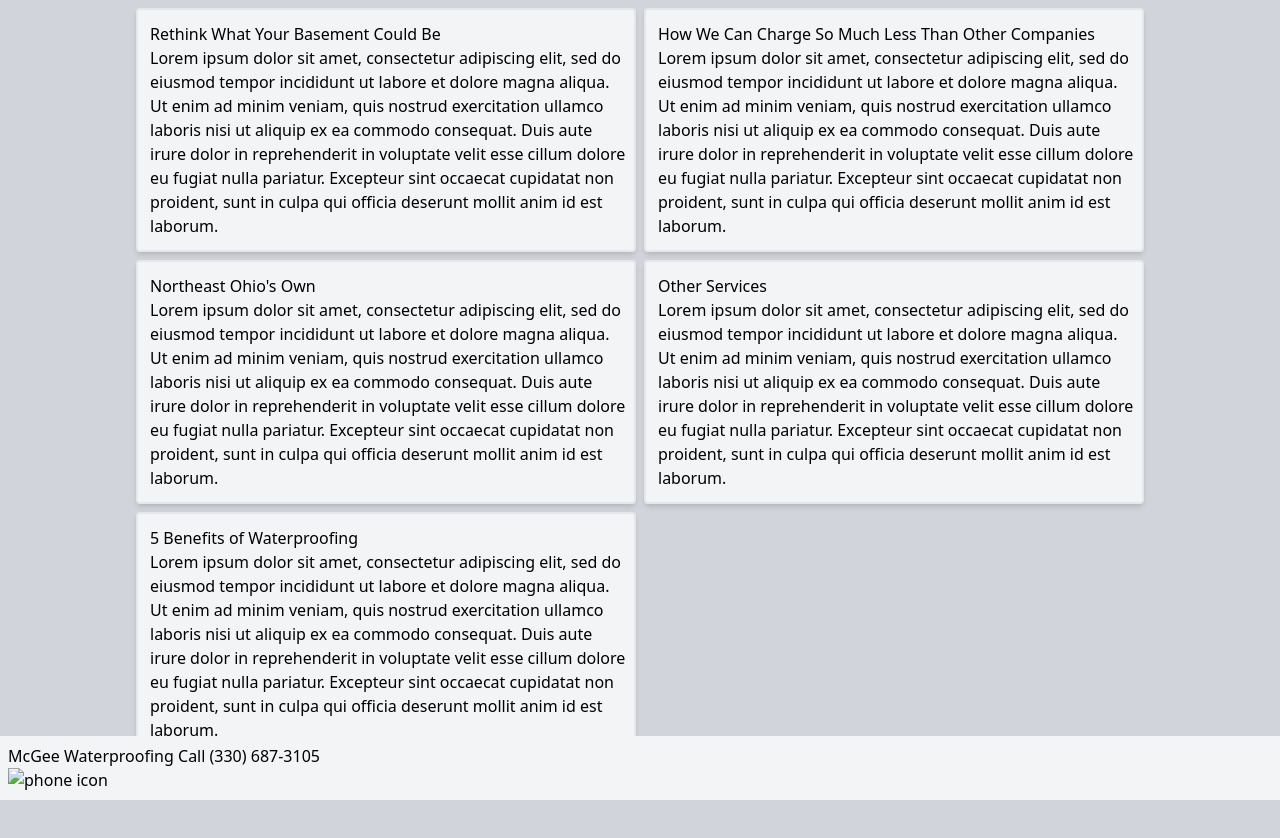
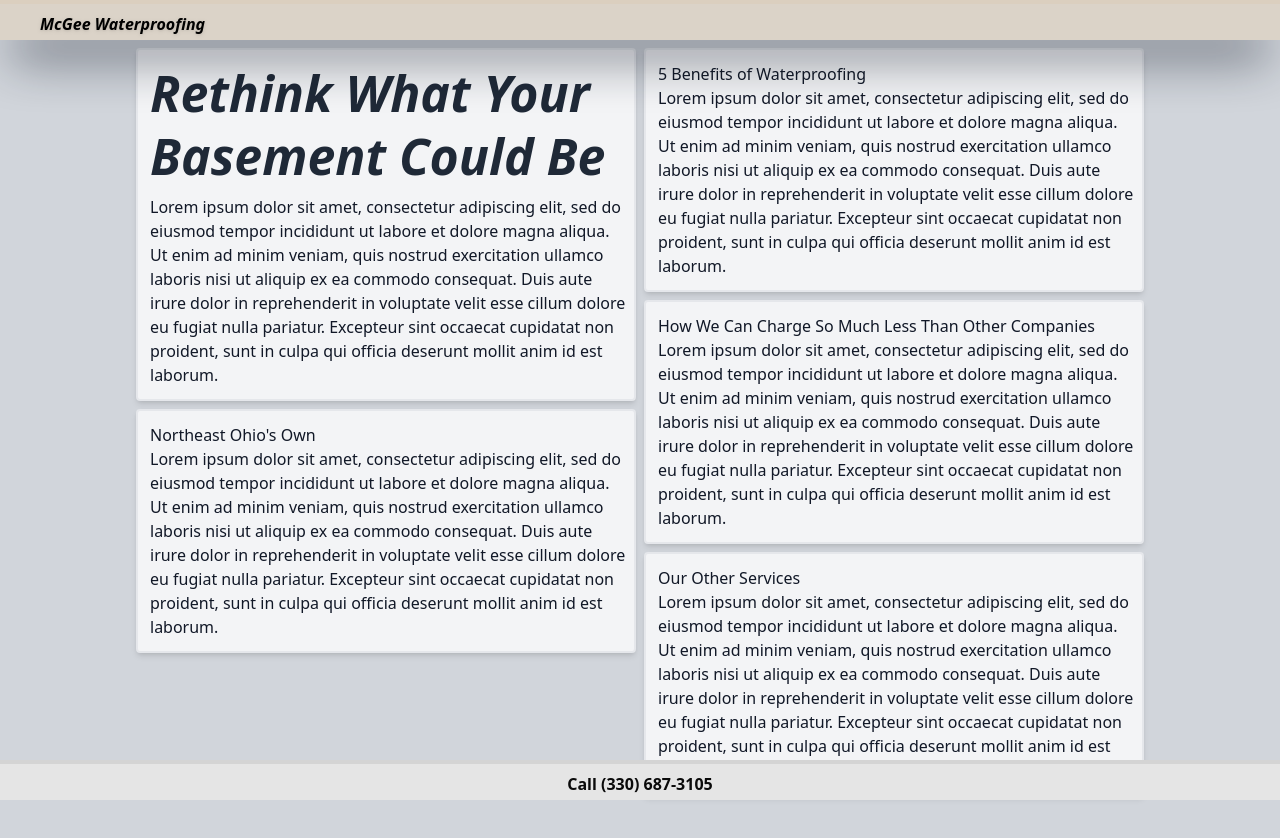
Before and after one commit to Joannamcregan/mcgee-waterproofing-site, a website: page index.html in a window 1280 px wide. Drawn offline with Linux system fonts and the light colour scheme.

Commit message:
Add files via upload

```diff
--- a/index.html
+++ b/index.html
@@ -10,7 +10,26 @@
 </head>
 <body class="
     bg-gray-300 transition-colors duration-1000 ease-in-out
+    mt-10
 ">
+    <header class="
+        bg-[#dbd3c8]
+        border-[#dbcfbf] border-t-4
+        fixed
+        top-0
+        left-0
+        right-0
+        p-2
+        h-10
+        shadow-2xl shadow-gray-900
+    ">
+        <span class="
+            absolute left-10 top-2
+            drop-shadow
+        ">
+            <em><strong>McGee Waterproofing</strong></em>
+        </span>
+    </header>
     <main class="pb-20">
         <div class="
         columns-1 md:columns-2
@@ -18,6 +37,7 @@
         p-2
         w-full lg:w-4/5
         mx-auto
+        text-gray-900
         ">
             <div class="
                 w-full
@@ -29,7 +49,13 @@
                 rounded
                 border-2 border-gray-200
             ">
-                <h1>Rethink What Your Basement Could Be</h1>
+                <h1 class="
+                    font-semibold
+                    text-[50px]
+                    text-gray-800
+                    mb-2
+                    leading-tight
+                "><em><strong class="font-bold">Rethink</strong> What <strong class="font-bold">Your Basement</strong> Could Be</em></h1>
                 <p>Lorem ipsum dolor sit amet, consectetur adipiscing elit, sed do eiusmod tempor incididunt ut labore et dolore magna aliqua. Ut enim ad minim veniam, quis nostrud exercitation ullamco laboris nisi ut aliquip ex ea commodo consequat. Duis aute irure dolor in reprehenderit in voluptate velit esse cillum dolore eu fugiat nulla pariatur. Excepteur sint occaecat cupidatat non proident, sunt in culpa qui officia deserunt mollit anim id est laborum.</p>
             </div>
             <div class="
@@ -81,22 +107,24 @@
                 rounded
                 border-2 border-gray-200
             ">
-                <h2>Other Services</h2>
+                <h2>Our Other Services</h2>
                 <p>Lorem ipsum dolor sit amet, consectetur adipiscing elit, sed do eiusmod tempor incididunt ut labore et dolore magna aliqua. Ut enim ad minim veniam, quis nostrud exercitation ullamco laboris nisi ut aliquip ex ea commodo consequat. Duis aute irure dolor in reprehenderit in voluptate velit esse cillum dolore eu fugiat nulla pariatur. Excepteur sint occaecat cupidatat non proident, sunt in culpa qui officia deserunt mollit anim id est laborum.</p>
             </div>
         </div>
     </main>
     <footer class="
-        bg-gray-100
+        bg-neutral-200
+        border-neutral-300 border-t-4
+        text-neutral-950
         fixed
         bottom-0
         left-0
         right-0
         p-2
+        h-10
     ">
-        <span>McGee Waterproofing</span>
-        <span>Call (330) 687-3105</span>
-        <img src="" alt="phone icon"/>
+        <span class="mx-auto block w-fit pb-6"><strong>Call (330) 687-3105</strong></span>
+        <img class="mx-auto hidden" src="" alt="phone icon"/>
     </footer>
     <script src="./src/main.js"></script>
 </body>
```
Also changed, not shown: src/output.css.
